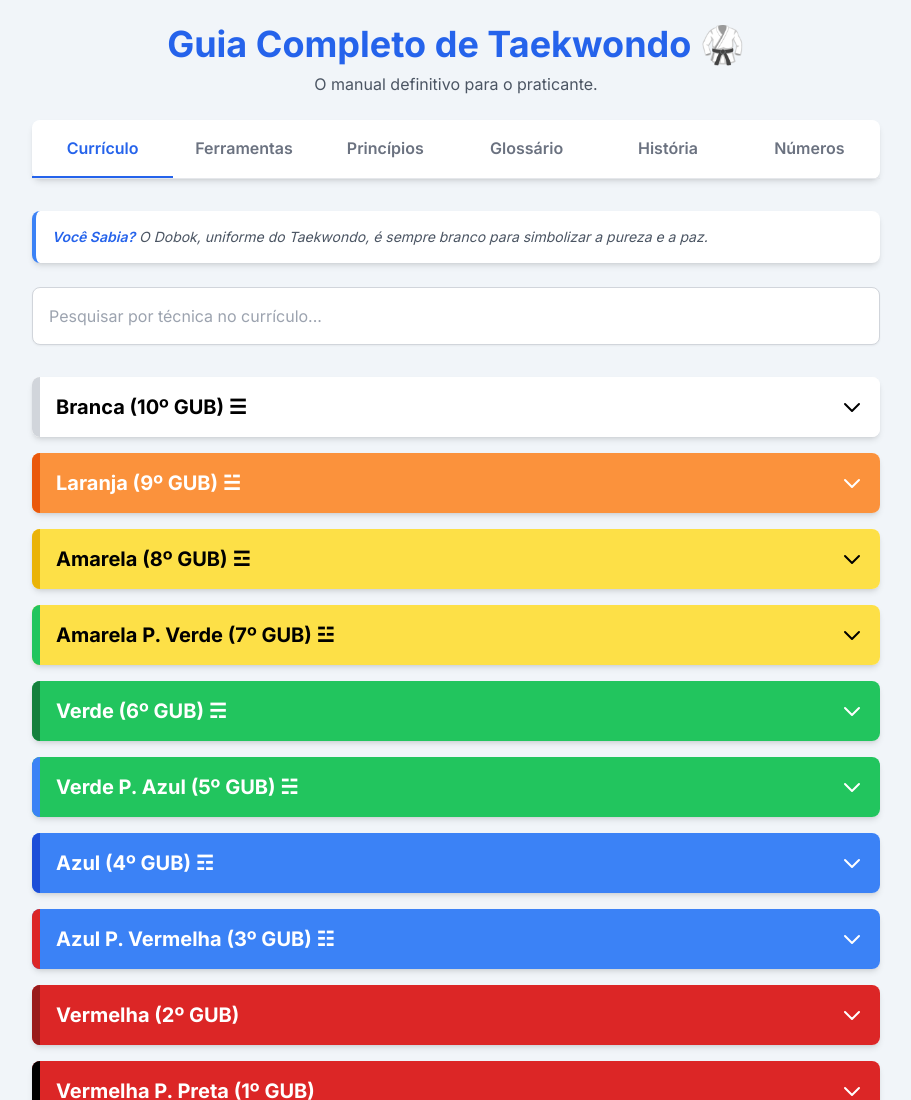
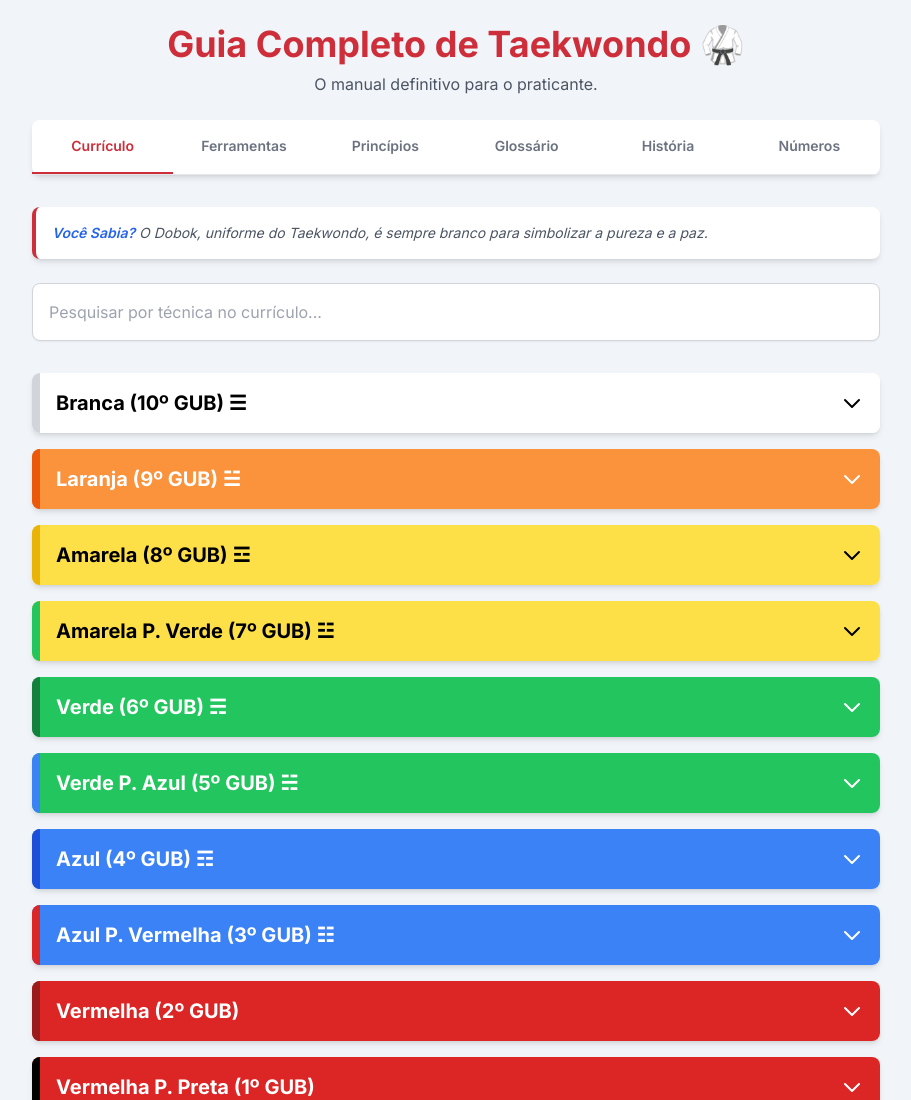
Before and after one commit to tkw-br/guia, a plain HTML site: page index.html in a window 1280 px wide. Shown: the top 1100 px of the page, without its empty margins (184-1095 px from the left). Drawn offline with nearby package versions, Linux system fonts and the light colour scheme.

Commit message:
Update index.html

```diff
--- a/index.html
+++ b/index.html
@@ -17,8 +17,8 @@
             transition: all 0.3s ease;
         }
         .tab-btn.active {
-            color: #2563eb; /* blue-600 */
-            border-bottom-color: #2563eb;
+            color: #CD2E3A; /* Flag Red */
+            border-bottom-color: #CD2E3A;
         }
         .content-section {
             display: none;
@@ -53,31 +53,31 @@
     <div class="container mx-auto p-4 sm:p-6 max-w-4xl">
 
         <header class="text-center mb-6">
-            <h1 class="text-3xl sm:text-4xl font-bold text-blue-600">Guia Completo de Taekwondo 🥋</h1>
+            <h1 class="text-3xl sm:text-4xl font-bold" style="color: #CD2E3A;">Guia Completo de Taekwondo 🥋</h1>
             <p class="mt-2 text-gray-600">O manual definitivo para o praticante.</p>
         </header>
 
         <!-- Menu de Navegação -->
         <nav class="bg-white rounded-lg shadow-md mb-8 sticky top-2 z-10">
-            <div class="flex justify-center sm:justify-around border-b border-gray-200 flex-wrap">
-                <button data-tab="curriculum" class="tab-btn flex-grow sm:flex-1 p-4 font-semibold border-b-2 border-transparent text-gray-500 hover:text-blue-500">Currículo</button>
-                <button data-tab="tools" class="tab-btn flex-grow sm:flex-1 p-4 font-semibold border-b-2 border-transparent text-gray-500 hover:text-blue-500">Ferramentas</button>
-                <button data-tab="principles" class="tab-btn flex-grow sm:flex-1 p-4 font-semibold border-b-2 border-transparent text-gray-500 hover:text-blue-500">Princípios</button>
-                <button data-tab="glossary" class="tab-btn flex-grow sm:flex-1 p-4 font-semibold border-b-2 border-transparent text-gray-500 hover:text-blue-500">Glossário</button>
-                <button data-tab="history" class="tab-btn flex-grow sm:flex-1 p-4 font-semibold border-b-2 border-transparent text-gray-500 hover:text-blue-500">História</button>
-                <button data-tab="numbers" class="tab-btn flex-grow sm:flex-1 p-4 font-semibold border-b-2 border-transparent text-gray-500 hover:text-blue-500">Números</button>
+            <div class="grid grid-cols-3 sm:flex sm:justify-around border-b border-gray-200">
+                <button data-tab="curriculum" class="tab-btn p-3 text-center sm:p-4 text-xs sm:text-sm font-semibold border-b-2 border-transparent text-gray-500 hover:text-red-500 sm:flex-1">Currículo</button>
+                <button data-tab="tools" class="tab-btn p-3 text-center sm:p-4 text-xs sm:text-sm font-semibold border-b-2 border-transparent text-gray-500 hover:text-red-500 sm:flex-1">Ferramentas</button>
+                <button data-tab="principles" class="tab-btn p-3 text-center sm:p-4 text-xs sm:text-sm font-semibold border-b-2 border-transparent text-gray-500 hover:text-red-500 sm:flex-1">Princípios</button>
+                <button data-tab="glossary" class="tab-btn p-3 text-center sm:p-4 text-xs sm:text-sm font-semibold border-b-2 border-transparent text-gray-500 hover:text-red-500 sm:flex-1">Glossário</button>
+                <button data-tab="history" class="tab-btn p-3 text-center sm:p-4 text-xs sm:text-sm font-semibold border-b-2 border-transparent text-gray-500 hover:text-red-500 sm:flex-1">História</button>
+                <button data-tab="numbers" class="tab-btn p-3 text-center sm:p-4 text-xs sm:text-sm font-semibold border-b-2 border-transparent text-gray-500 hover:text-red-500 sm:flex-1">Números</button>
             </div>
         </nav>
 
         <!-- Seção do Currículo -->
         <section id="curriculum" class="content-section">
             <!-- Card "Você Sabia?" -->
-            <div id="factCard" class="bg-white p-4 rounded-lg shadow-md mb-6 border-l-4 border-blue-500">
+            <div id="factCard" class="bg-white p-4 rounded-lg shadow-md mb-6 border-l-4" style="border-color: #CD2E3A;">
                 <!-- Fato aleatório será injetado aqui -->
             </div>
             <div class="mb-8">
                 <input type="text" id="searchInput"
-                       class="w-full p-4 bg-white border border-gray-300 rounded-lg shadow-sm focus:ring-2 focus:ring-blue-500 focus:border-blue-500 transition duration-300"
+                       class="w-full p-4 bg-white border border-gray-300 rounded-lg shadow-sm focus:ring-2 focus:ring-red-500 focus:border-red-500 transition duration-300"
                        placeholder="Pesquisar por técnica no currículo...">
             </div>
             <div id="beltList" class="space-y-4"></div>
```
